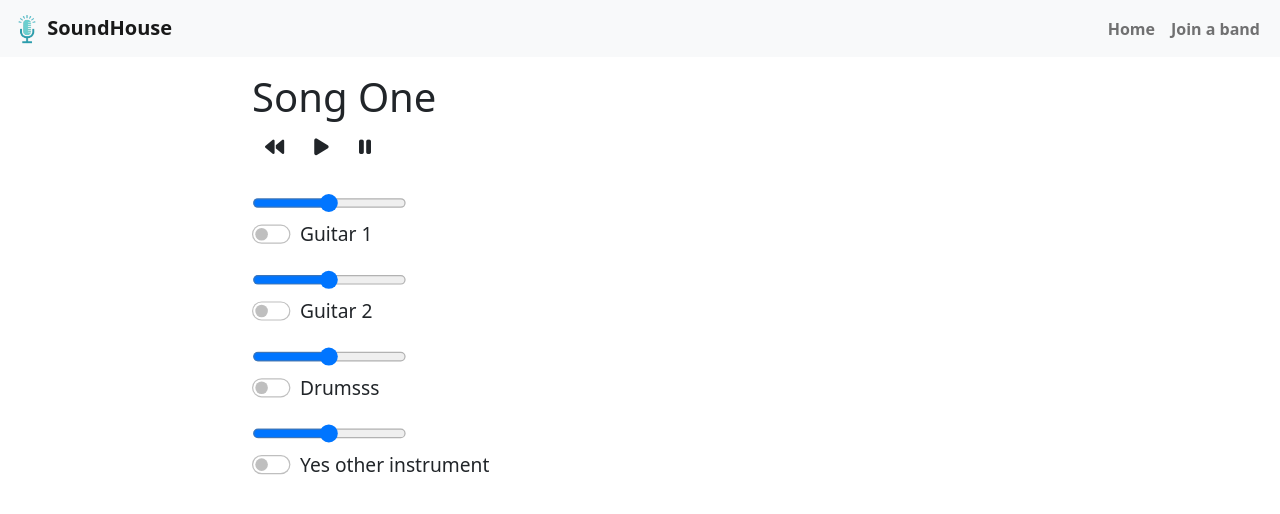
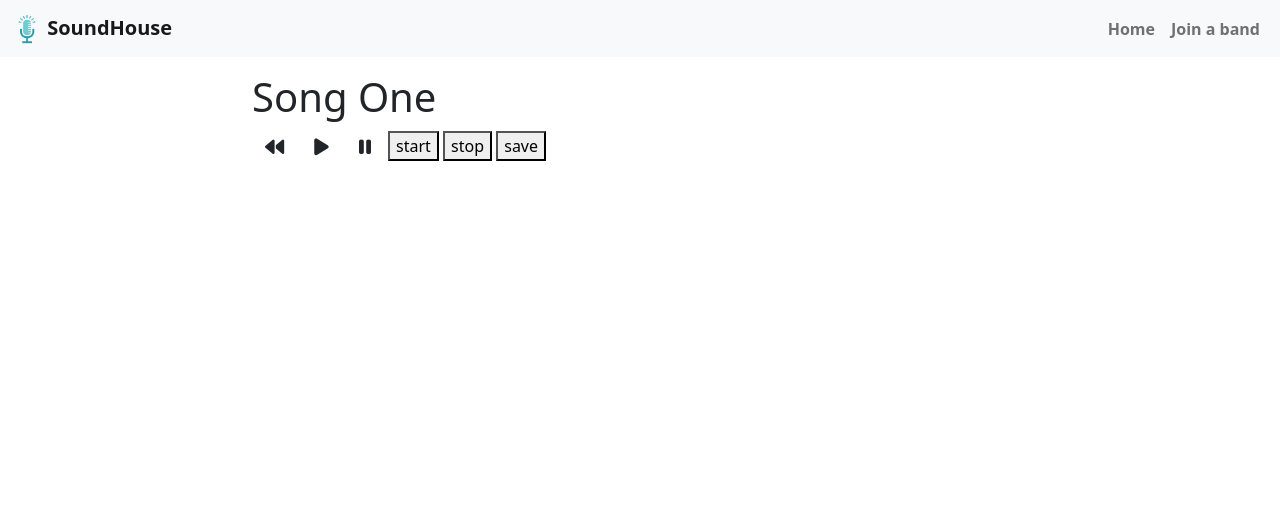
Before and after one commit to annaernst/SoundHouse, a Flask app: page /song/1/ in a window 1280 px wide. Shown: the top 514 px of the page. Run offline with Flask 2, Linux system fonts and the light colour scheme; some libraries are stand-ins or nearby versions.

Commit message:
Update song.html

```diff
--- a/app/templates/song.html
+++ b/app/templates/song.html
@@ -127,48 +127,75 @@
   <div class="container responsive mt-3" style="max-width: 800px;">
     <h1 class="display-6">{{song1.title}}</h1>
     <div>
-      <button class="btn">
+      <button class="btn" type="button" onclick="for (i=0;i<le;i++){peerTracks[i].load()}">
         <i class="fas fa-backward"></i>
       </button>
-      <button class="btn">
+      <button class="btn" type="button" onclick="for (i=0;i<le;i++){if(document.getElementById(i.toString()).checked){peerTracks[i].play();console.log('playing')}};if(document.getElementById('metv').checked){metro=setInterval(()=>{met.play()},300)}">
         <i class="fas fa-play"></i>
       </button>
-      <button class="btn">
+      <button class="btn" type="button" onclick="for (i=0;i<le;i++){if(document.getElementById(i.toString()).checked){peerTracks[i].pause()}};clearInterval(metro)">
         <i class="fas fa-pause"></i>
       </button>
+      <button type="button" onclick="start()">start</button>
+      <button type="button" onclick="stop()">stop</button>
+      <button type="button" onclick="save()">save</button>
     </div>
 
     <!--track card-->
-    <div class="scaled my-5">
-          <input type="range" min="1" max="100" value="50" class="slider" id="myRange">
-        <div class="form-check form-switch mb-3">
-          <input class="form-check-input" type="checkbox" role="switch" id="{{track1.id}}">
-          <label class="form-check-label" for="flexSwitchCheckDefault">{{track1.title}}</label>
-        </div>
-
-      <input type="range" min="1" max="100" value="50" class="slider" id="myRange">
-      <div class="form-check form-switch mb-3">
-        <input class="form-check-input" type="checkbox" role="switch" id="{{track1.id}}">
-        <label class="form-check-label" for="flexSwitchCheckDefault">Guitar 2</label>
-      </div>
-      <input type="range" min="1" max="100" value="50" class="slider" id="myRange">
-      <div class="form-check form-switch mb-3">
-        <input class="form-check-input" type="checkbox" role="switch" id="{{track1.id}}">
-        <label class="form-check-label" for="flexSwitchCheckDefault">Drumsss</label>
-      </div>
-      <input type="range" min="1" max="100" value="50" class="slider" id="myRange">
-      <div class="form-check form-switch mb-3">
-        <input class="form-check-input" type="checkbox" role="switch" id="{{track1.id}}">
-        <label class="form-check-label" for="flexSwitchCheckDefault">Yes other instrument</label>
-      </div>
-    </div>
-
+    <div class="scaled my-5" id="boxes"></div>
   </div>
 
   <!--BOOTSTRAP JS-->
   <script src="https://cdn.jsdelivr.net/npm/bootstrap@5.1.3/dist/js/bootstrap.bundle.min.js"
     integrity="sha384-ka7Sk0Gln4gmtz2MlQnikT1wXgYsOg+OMhuP+IlRH9sENBO0LRn5q+8nbTov4+1p"
     crossorigin="anonymous"></script>
+  <script>
+    let i
+    let le={{song1|safe}}.tracks.length
+    boxes=document.getElementById("boxes")
+    for (i=0;i<le;i++){
+        boxes.innerHTML=boxes.innerHTML.concat('<input type="range" min="0" max="1" value="1" step=".01" class="slider" onclick="volume()" id=',(i+0.5).toString(),'><span class="form-check form-switch mb-3"><input class="form-check-input" type="checkbox" onclick="for (i=0;i<le;i++){peerTracks[i].load()}" id=',i.toString(),' role="switch"><label class="form-check-label" for=',i.toString(),'> ',{{song1|safe}}.tracks[i].title,'</label></span>')
+    }
+    boxes.innerHTML=boxes.innerHTML.concat('<input type="range" min="0" max="1" value="1" step=".01" class="slider" onclick="volume()" id="metvs"><span class="form-check form-switch mb-3"><input class="form-check-input" type="checkbox" onclick="for (i=0;i<le;i++){peerTracks[i].load()}" id="metv" role="switch"><label class="form-check-label" for="metv"> metronome</label></span>')
+    let metro
+    const met=document.createElement("AUDIO")
+    met.src="/metronome.mp3"
+    let id=setInterval(()=>{})
+    let mbut=document.getElementById('m')
+    let peerTracks=[]
+    for (i=0;i<le;i++){
+      peerTracks.push(document.createElement("AUDIO"))
+      peerTracks[i].src="/".concat({{song1|safe}}.tracks[i].file)
+    }
+    volume=()=>{
+      for (i=0;i<le;i++){peerTracks[i].volume=document.getElementById((i+0.5).toString()).valueAsNumber}
+      met.volume=document.getElementById('metvs').valueAsNumber
+    }
+    var chunks = []
+      start=async ()=>{
+        let stream=await navigator.mediaDevices.getUserMedia({audio: true, video: false})
+        let mediaRecorder=new MediaRecorder(stream,{audioBitsPerSecond: 256000})
+        let filereader= new FileReader()
+        let data
+        mediaRecorder.start()
+        mediaRecorder.ondataavailable=(e)=>{
+          data=e.data
+          chunks.push(data)
+        }
+        stop=async ()=>{
+          mediaRecorder.stop()
+          await new Promise(resolve => setTimeout(resolve, 100))
+          console.log(chunks)
+          var blob = new Blob(chunks, { 'type' : 'audio/ogg; codecs=opus' });
+          chunks = []
+          save=()=>{
+            fetch("/", {method: "POST", headers: {"Content-Type": "application/octet-stream"}, body: blob});
+          }
+          /*url=URL.createObjectURL(blob)
+          peerTrack.src=url*/
+        }
+      }
+  </script>
 </body>
 
 </html>
```
